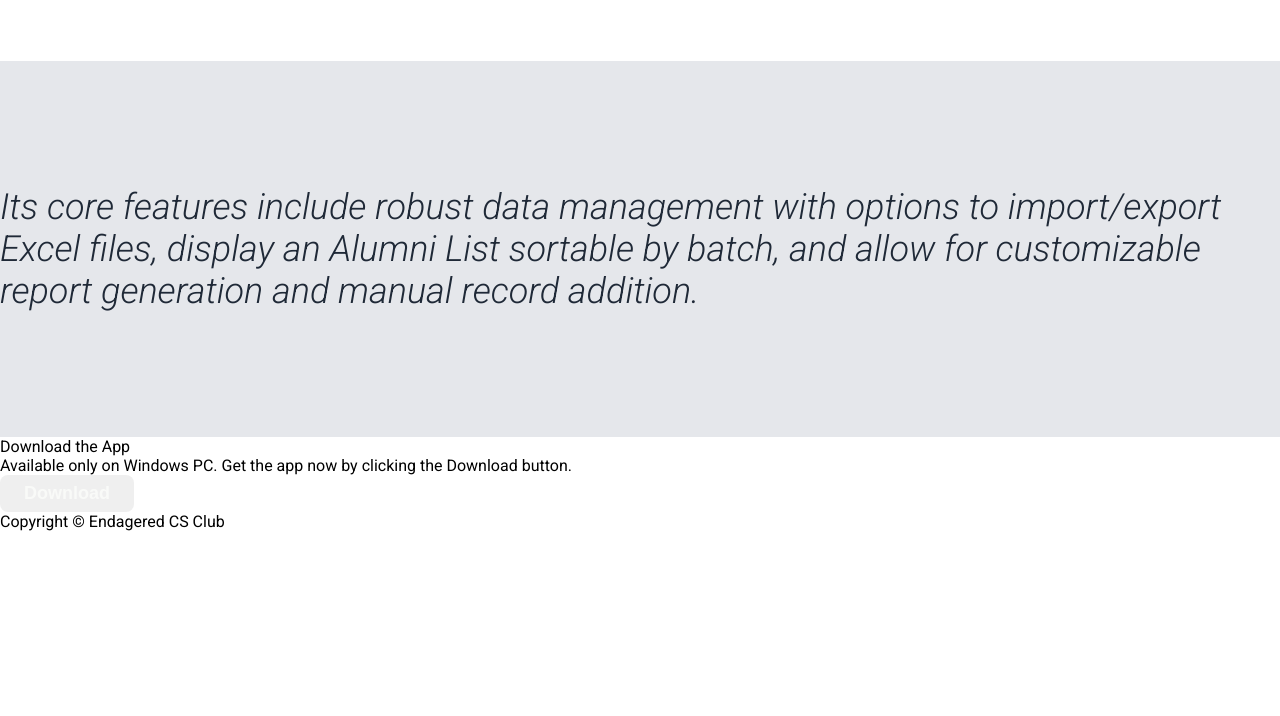
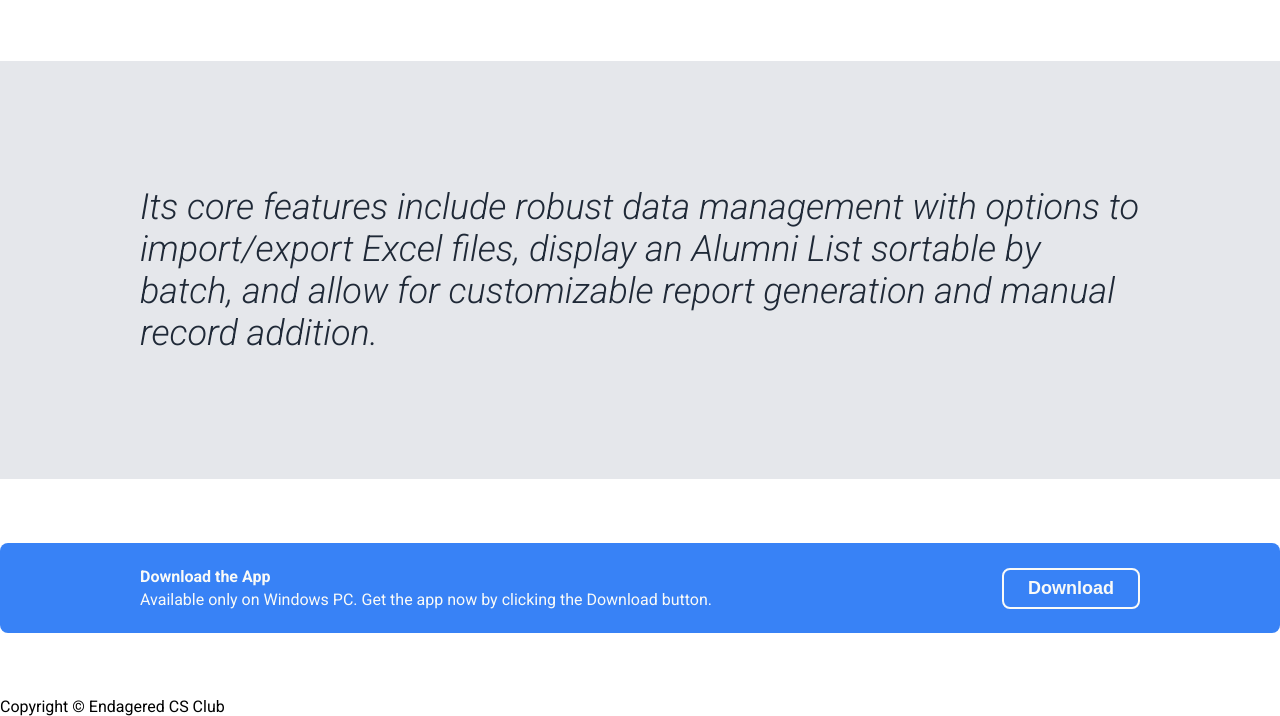
Before and after one commit to rizanne-f/darts, a plain HTML site: page index.html in a window 1280 px wide. Shown: the part 1050-1766 px from the top of the page. Before the commit the page ends 1581 px from the top, so only its background shows below. Drawn offline with Linux system fonts and the light colour scheme.

Commit message:
Adds style to download section

```diff
--- a/css/styles.css
+++ b/css/styles.css
@@ -17,7 +17,8 @@ body {
     background-color: #1F2937;
 }
 
-.site-intro-wrapper, .app-features, .core-features-text {
+.site-intro-wrapper,
+.app-features {
     width: 1280px;
     margin: 0 auto;
 }
@@ -128,3 +129,41 @@ h2 {
     font-size: 36px;
     font-weight: 300;
 }
+
+.core-features-text {
+    width: 1000px;
+    margin: 0 auto;
+}
+
+.app-download {
+    width: 1280px;
+    margin: 64px auto;
+    padding: 24px 0;
+    background-color: #3882F6;
+    border-radius: 8px;
+}
+
+.app-download-wrapper {
+    width: 1000px;
+    margin: 0 auto;
+    display: flex;
+    color: #F9FAF8;
+}
+
+.download-info {
+    flex-grow: 1;
+}
+
+.download-heading {
+    font-weight: bold;
+    margin-bottom: 4px;
+}
+
+.download-button-container {
+    align-self: center;
+}
+
+.download-button-container button {
+    background-color: #3882F6;
+    border: 2px solid #F9FAF8;
+}
--- a/index.html
+++ b/index.html
@@ -65,9 +65,15 @@
         </div>
     </section>
     <section class="app-download">
-        <p>Download the App</p>
-        <p>Available only on Windows PC. Get the app now by clicking the Download button.</p>
-        <button>Download</button>
+        <div class="app-download-wrapper">
+            <div class="download-info">
+                <p class="download-heading">Download the App</p>
+                <p>Available only on Windows PC. Get the app now by clicking the Download button.</p>
+            </div>
+            <div class="download-button-container">
+                <button>Download</button>
+            </div>
+        </div>
     </section>
     <footer>Copyright &COPY; Endagered CS Club</footer>
 </body>
```
